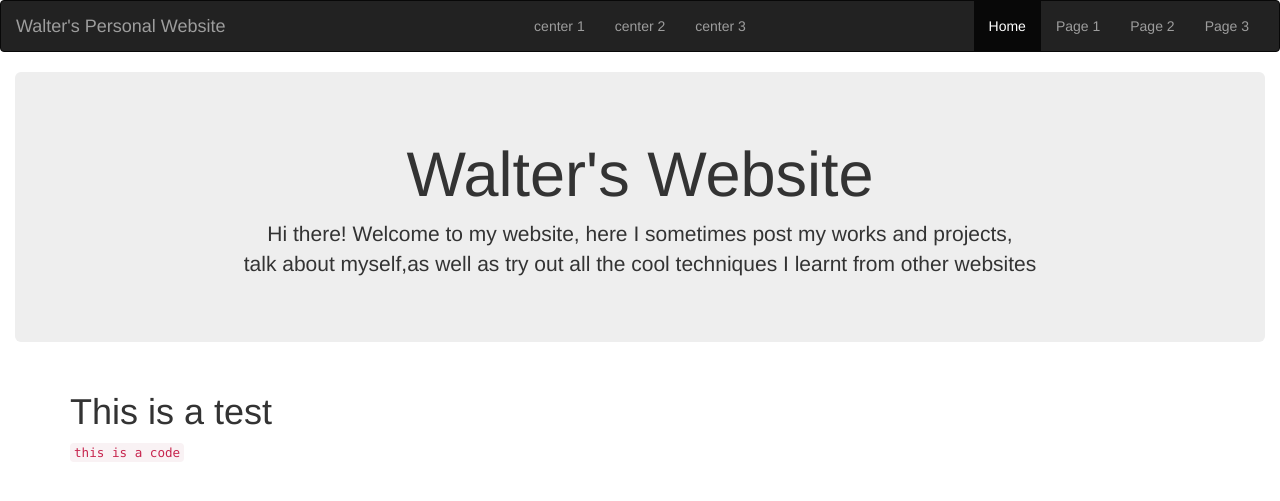
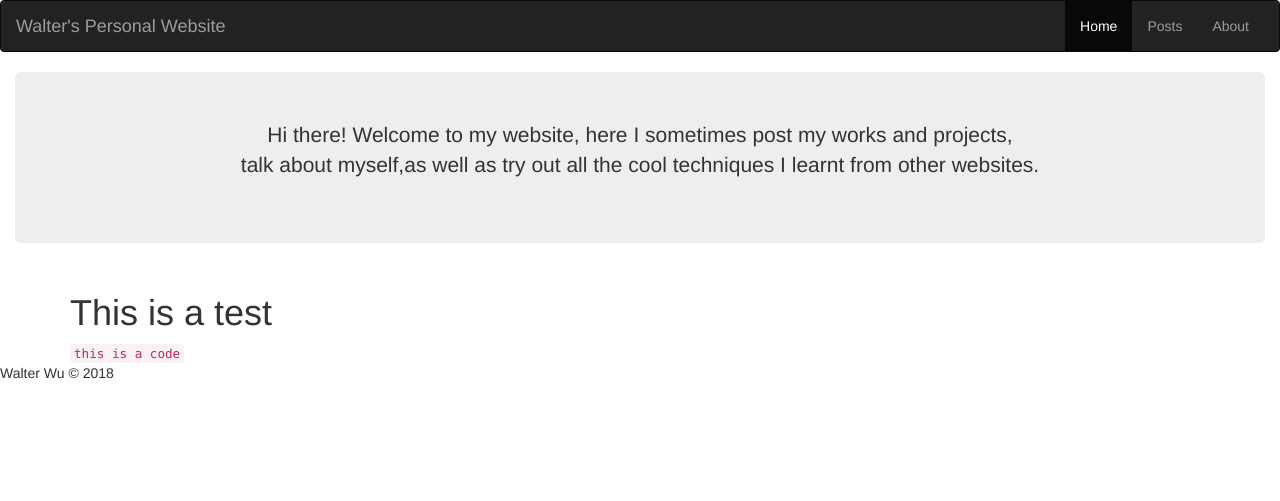
Before and after one commit to ChikaYan/ChikamaYan.github.io.old, a PHP site: page / in a window 1280 px wide. Shown: the top 501 px of the page. Run offline with PHP 8.4, Linux system fonts and the light colour scheme.

Commit message:
Change to php and add footer

```diff
--- a/index.html
+++ b/index.php
@@ -24,20 +24,20 @@
                 <span class="icon-bar"></span>
                 <span class="icon-bar"></span>
             </button>
-            <a class="navbar-brand" href="index.html">Walter's Personal Website</a>
+            <a class="navbar-brand" href="index.php">Walter's Personal Website</a>
         </div>
         <div class="collapse navbar-collapse" id="myNavBar">
             <ul class="nav navbar-nav navbar-right">
-                <li class="active"><a href="index.html">Home</a></li>
-                <li><a href="#">Page 1</a></li>
-                <li><a href="#">Page 2</a></li>
-                <li><a href="#">Page 3</a></li>
+                <li class="active"><a href="index.php">Home</a></li>
+                <li><a href="#">Posts</a></li>
+                <li><a href="#">About</a></li>
+                <!--<li><a href="#">Page 3</a></li>-->
             </ul>
-            <ul class="nav navbar-nav navbar-center">
-                <li><a href="#">center 1</a></li>
-                <li><a href="#">center 2</a></li>
-                <li><a href="#">center 3</a></li>
-            </ul>
+            <!--<ul class="nav navbar-nav navbar-center">-->
+                <!--<li><a href="#">center 1</a></li>-->
+                <!--<li><a href="#">center 2</a></li>-->
+                <!--<li><a href="#">center 3</a></li>-->
+            <!--</ul>-->
         </div>
     </div>
 </nav>
@@ -49,9 +49,8 @@
             <div class="row">
                 <div class="text-center">
                     <!--mx-auto only for div with fixed width-->
-                    <h1>Walter's Website</h1>
                     <p>Hi there! Welcome to my website, here I sometimes post my works and projects,<br> talk about
-                        myself,as well as try out all the cool techniques I learnt from other websites</p>
+                        myself,as well as try out all the cool techniques I learnt from other websites.</p>
                 </div>
             </div>
         </div>
@@ -65,6 +64,10 @@
     </div>
 </main>
 
+<footer>
+    <p>Walter Wu &copy; <?php echo date('Y'); ?></p>
+</footer>
+
 <script src="https://ajax.googleapis.com/ajax/libs/jquery/3.3.1/jquery.min.js"></script>
 <script src="https://maxcdn.bootstrapcdn.com/bootstrap/3.3.7/js/bootstrap.min.js"></script>
 
```
